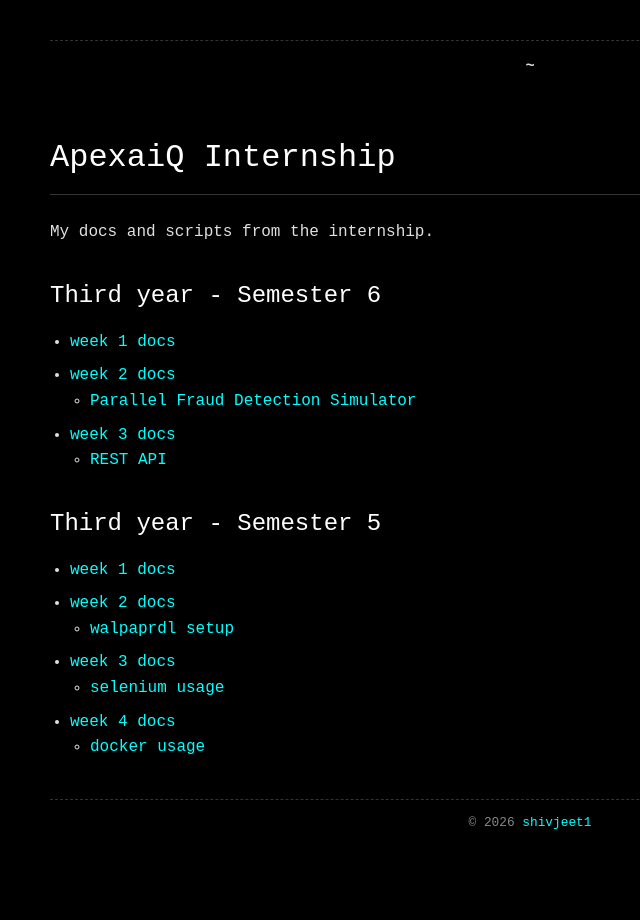
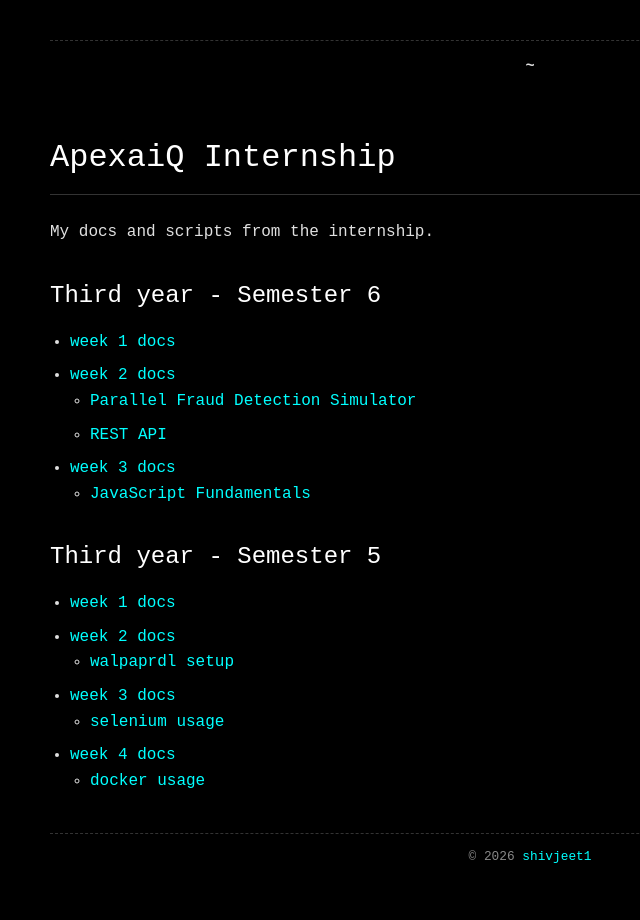
Before and after one commit to shivjeet1/apexaiq-docs, a Jekyll site: the page built from index.md, in a window 1280 px wide. Shown: the whole page, without its empty margins (110-750 px from the left). Built offline with Jekyll 4.4.1, drawn with Linux system fonts in a browser that asks for light colours; nearby versions of some CDN libraries.

Commit message:
some changes

```diff
--- a/index.md
+++ b/index.md
@@ -11,9 +11,10 @@
 
 * [week 1 docs](./content/sem6/week1/week1.html)
 * [week 2 docs](./content/sem6/week2/week2.html)
-  * [Parallel Fraud Detection Simulator](./content/sem6/week2/code/fraud.html)
+  * [Parallel Fraud Detection Simulator](./content/sem6/week2/week2.html)
+  * [REST API](./content/sem6/week2/week2.html)
 * [week 3 docs](./content/sem6/week3/week3.html)
-  * [REST API](./content/sem6/week3/code/rest.html)
+  * [JavaScript Fundamentals](./content/sem6/week3/code/code.html)
 
 
 ## Third year - Semester 5
```
Also changed, not shown: requirements.txt (+38 -2 lines), .conf (deleted).
